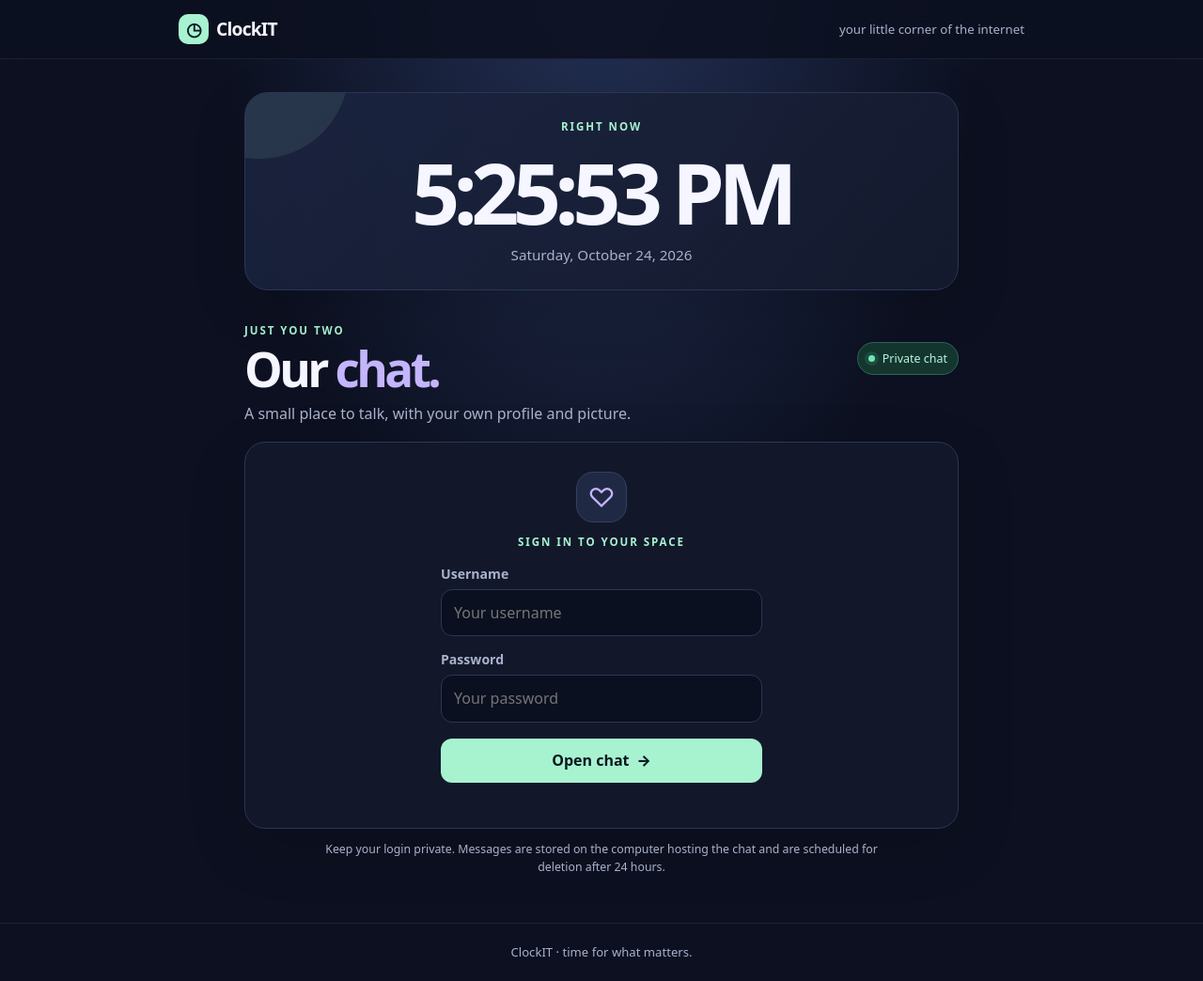
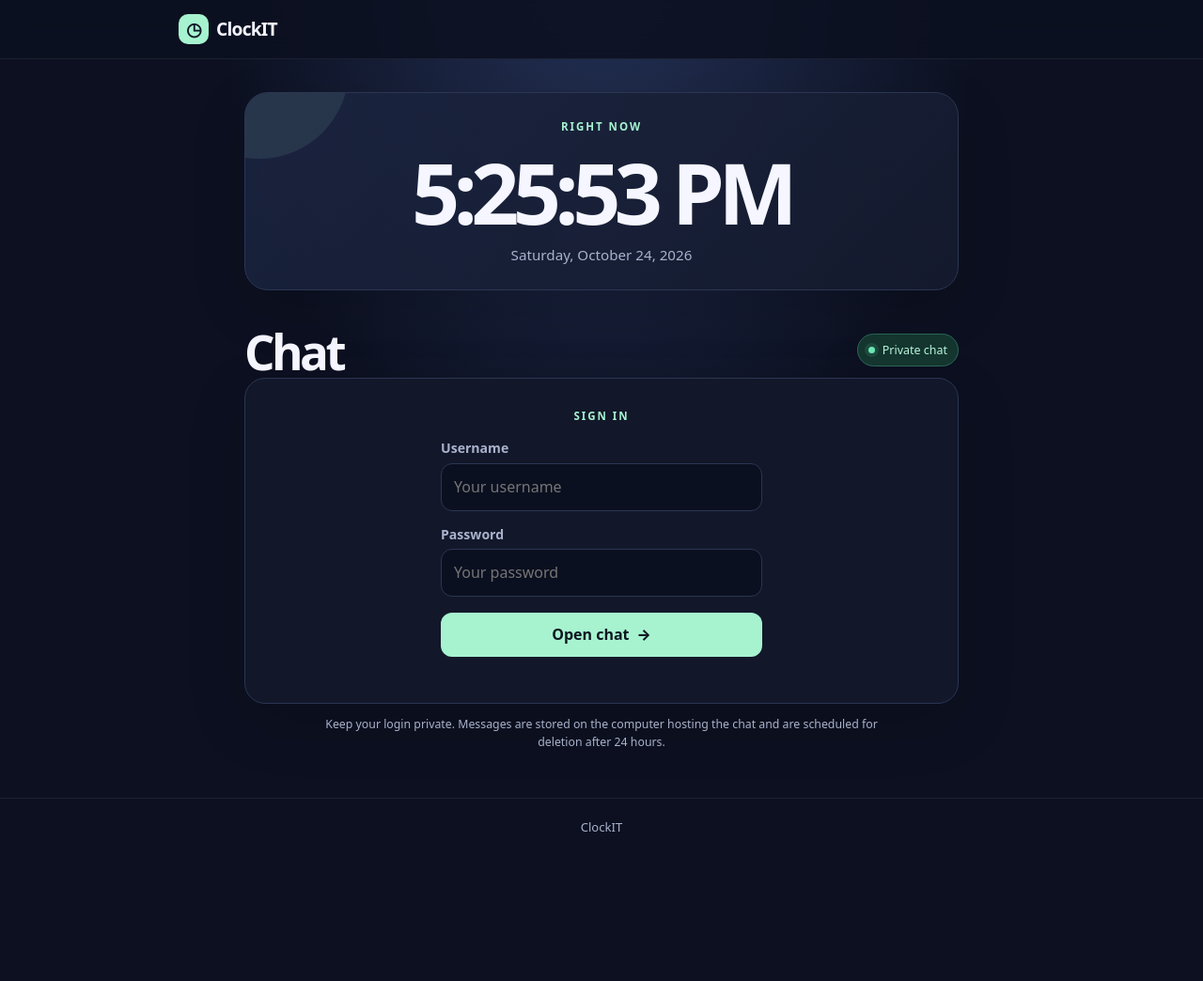
Before and after one commit to isaaclkiwi-a11y/clockit, a website: page index.html in a window 1280 px wide. Shown: the whole page at 94% size. After the commit the page ends 910 px from the top, so only its background shows below. Drawn offline with nearby package versions, Linux system fonts and the light colour scheme.

Commit message:
Add files via upload

```diff
--- a/index.html
+++ b/index.html
@@ -10,7 +10,6 @@
 <body>
   <header class="topbar">
     <a class="brand" href="index.html" aria-label="ClockIT home"><span class="brand-icon">◷</span> ClockIT</a>
-    <span class="topbar-tag">your little corner of the internet</span>
   </header>
 
   <main class="app-wrap">
@@ -22,15 +21,13 @@
 
     <section class="chat-section" aria-labelledby="chatTitle">
       <div class="section-heading">
-        <div><div class="section-kicker">JUST YOU TWO</div><h1 id="chatTitle">Our <span>chat.</span></h1></div>
+        <div><h1 id="chatTitle">Chat</h1></div>
         <div class="privacy-pill"><span class="online-dot"></span> Private chat</div>
       </div>
-      <p class="chat-intro">A small place to talk, with your own profile and picture.</p>
 
       <div class="chat-card">
         <div id="loginPanel" class="login-panel">
-          <div class="login-mark">♡</div>
-          <p class="small-label">SIGN IN TO YOUR SPACE</p>
+          <p class="small-label">SIGN IN</p>
           <label for="username">Username</label>
           <input id="username" autocomplete="username" placeholder="Your username" maxlength="64">
           <label for="password">Password</label>
@@ -48,7 +45,7 @@
           </div>
 
           <section id="settingsPanel" class="settings-panel" hidden aria-label="Your profile settings">
-            <div class="settings-heading"><div><p class="small-label">MAKE IT YOURS</p><h2>Your profile</h2></div><span class="settings-hint">Only share what you're comfortable sharing.</span></div>
+            <div class="settings-heading"><div><h2>Profile settings</h2></div></div>
             <label for="displayName">Display name</label>
             <input id="displayName" maxlength="24" placeholder="What should your person see?">
             <span class="field-hint">Up to 24 characters. Your login username won't change.</span>
@@ -83,7 +80,7 @@
       <p class="tiny-note">Keep your login private. Messages are stored on the computer hosting the chat and are scheduled for deletion after 24 hours.</p>
     </section>
   </main>
-  <footer>ClockIT <span>·</span> time for what matters.</footer>
+  <footer>ClockIT</footer>
 
   <script src="chat-config.js"></script>
   <script src="https://cdn.socket.io/4.8.1/socket.io.min.js" crossorigin="anonymous"></script>
```
